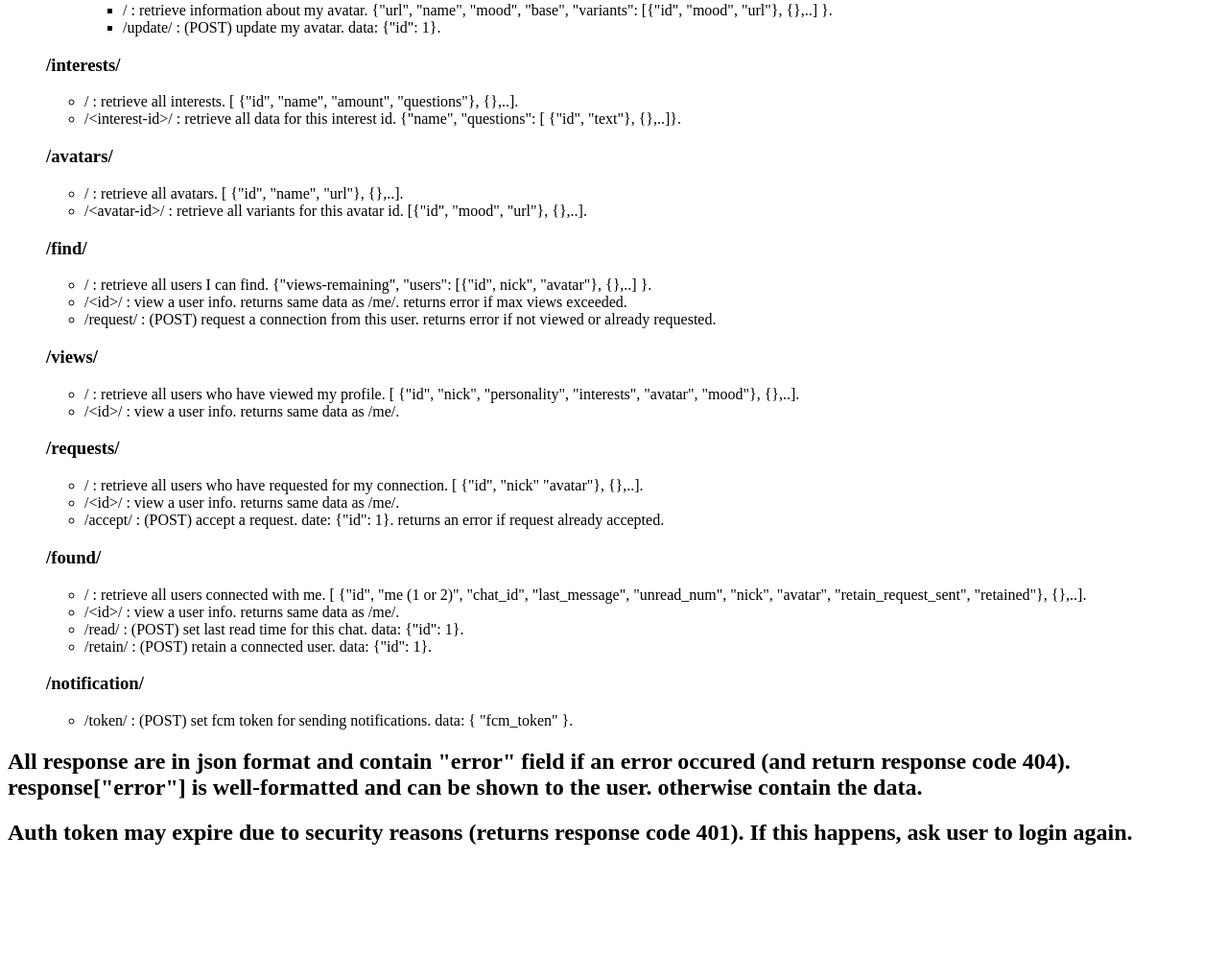
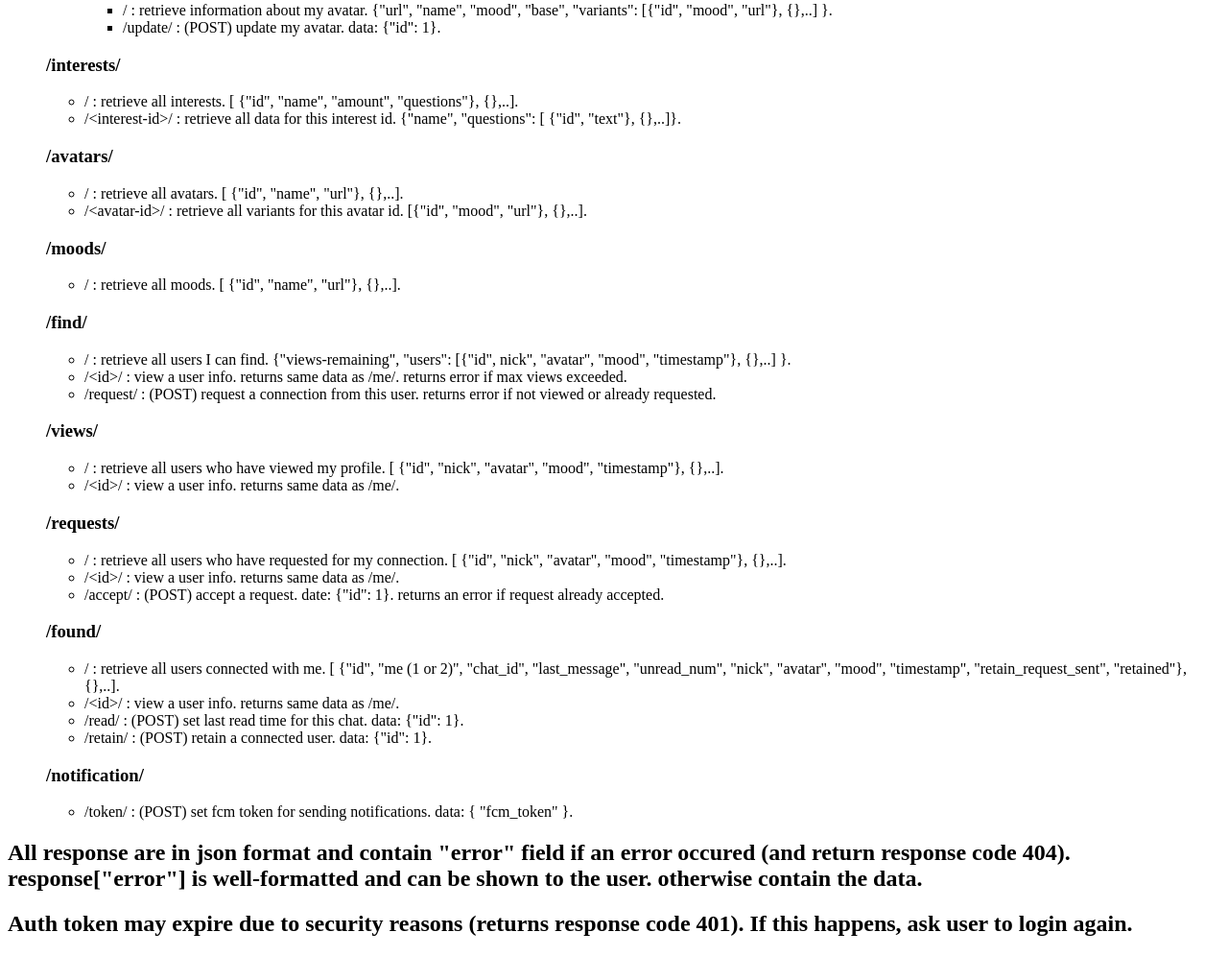
Before and after one commit to shubhamDev73/find-me-server, a Django app: page /docs/ in a window 1280 px wide. Shown: the part 594-1590 px from the top of the page at 96% size. Before the commit the page ends 1474 px from the top, so only its background shows below. Run offline with Django 3.2, Linux system fonts and the light colour scheme; parts of the project's set-up code (start-up, migrations or seed data) failed here and were passed over.

Commit message:
Added mood to found

```diff
--- a/backend/models.py
+++ b/backend/models.py
@@ -177,6 +177,7 @@ class Profile(models.Model):
         return {
             "nick": self.user.username,
             "avatar": self.avatar.url,
+            "mood": self.avatar.mood.name,
         }
 
     def get_partial_info(self):
--- a/backend/templates/docs.html
+++ b/backend/templates/docs.html
@@ -50,29 +50,34 @@
 				<li>/&lt;avatar-id&gt;/ : retrieve all variants for this avatar id. [{"id", "mood", "url"}, {},..].</li>
 			</ul>
 
+			<h3>/moods/</h3>
+			<ul>
+				<li>/ : retrieve all moods. [ {"id", "name", "url"}, {},..].</li>
+			</ul>
+
 			<h3>/find/</h3>
 			<ul>
-				<li>/ : retrieve all users I can find. {"views-remaining", "users": [{"id", nick", "avatar"}, {},..] }.</li>
+				<li>/ : retrieve all users I can find. {"views-remaining", "users": [{"id", nick", "avatar", "mood", "timestamp"}, {},..] }.</li>
 				<li>/&lt;id&gt;/ : view a user info. returns same data as /me/. returns error if max views exceeded.</li>
 				<li>/request/ : (POST) request a connection from this user. returns error if not viewed or already requested.</li>
 			</ul>
 
 			<h3>/views/</h3>
 			<ul>
-				<li>/ : retrieve all users who have viewed my profile. [ {"id", "nick", "personality", "interests", "avatar", "mood"}, {},..].</li>
+				<li>/ : retrieve all users who have viewed my profile. [ {"id", "nick", "avatar", "mood", "timestamp"}, {},..].</li>
 				<li>/&lt;id&gt;/ : view a user info. returns same data as /me/.</li>
 			</ul>
 
 			<h3>/requests/</h3>
 			<ul>
-				<li>/ : retrieve all users who have requested for my connection. [ {"id", "nick" "avatar"}, {},..].</li>
+				<li>/ : retrieve all users who have requested for my connection. [ {"id", "nick", "avatar", "mood", "timestamp"}, {},..].</li>
 				<li>/&lt;id&gt;/ : view a user info. returns same data as /me/.</li>
 				<li>/accept/ : (POST) accept a request. date: {"id": 1}. returns an error if request already accepted.</li>
 			</ul>
 
 			<h3>/found/</h3>
 			<ul>
-				<li>/ : retrieve all users connected with me. [ {"id", "me (1 or 2)", "chat_id", "last_message", "unread_num", "nick", "avatar", "retain_request_sent", "retained"}, {},..].</li>
+				<li>/ : retrieve all users connected with me. [ {"id", "me (1 or 2)", "chat_id", "last_message", "unread_num", "nick", "avatar", "mood", "timestamp", "retain_request_sent", "retained"}, {},..].</li>
 				<li>/&lt;id&gt;/ : view a user info. returns same data as /me/.</li>
 				<li>/read/ : (POST) set last read time for this chat. data: {"id": 1}.</li>
 				<li>/retain/ : (POST) retain a connected user. data: {"id": 1}.</li>
--- a/backend/views.py
+++ b/backend/views.py
@@ -273,7 +273,7 @@ def request(request):
 
 @require_GET
 def views(request):
-    return [{**access.me.get_info(interest_questions=False), **{"id": access.id, "timestamp": access.view_time}} for access in Access.objects.filter(active=True).filter(other=request.profile).filter(viewed=True).filter(requested=False)]
+    return [{**access.me.get_basic_info(), **{"id": access.id, "timestamp": access.view_time}} for access in Access.objects.filter(active=True).filter(other=request.profile).filter(viewed=True).filter(requested=False)]
 
 @require_GET
 def view_view(request, pk):
```
